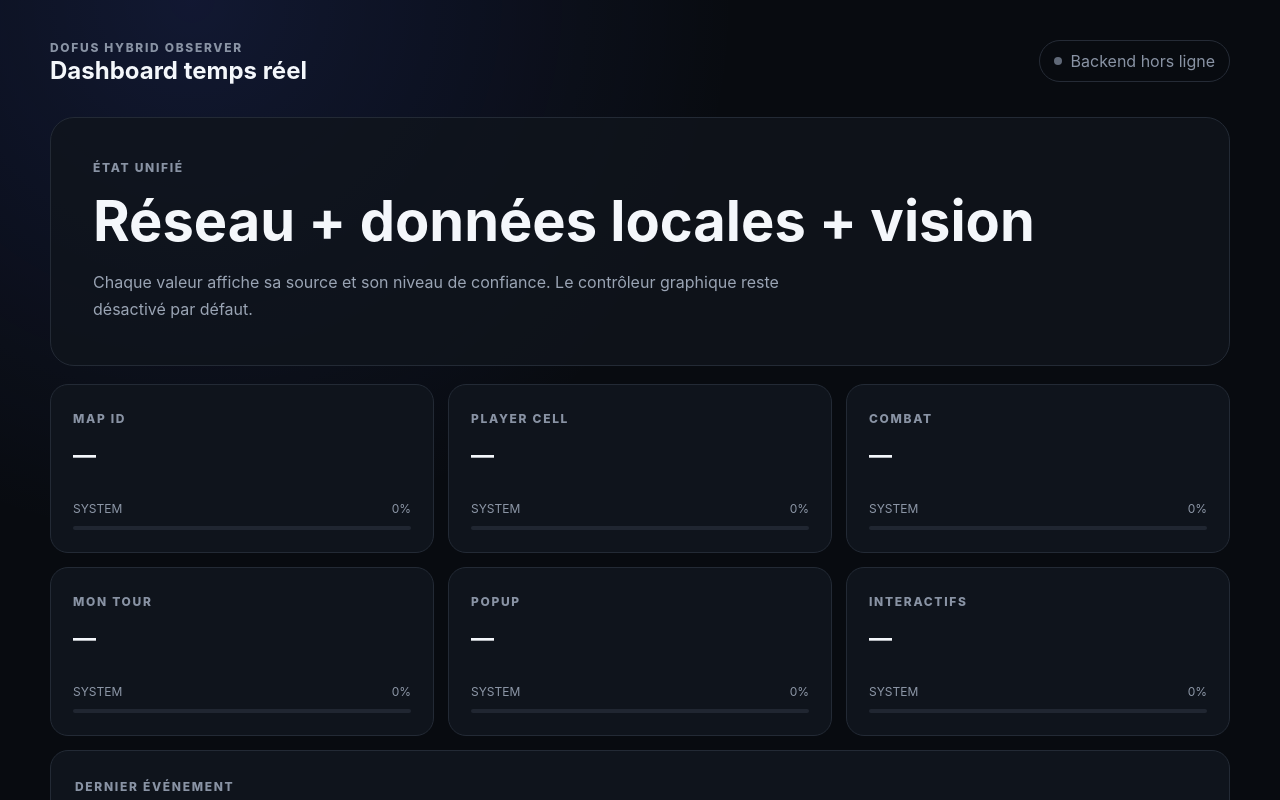
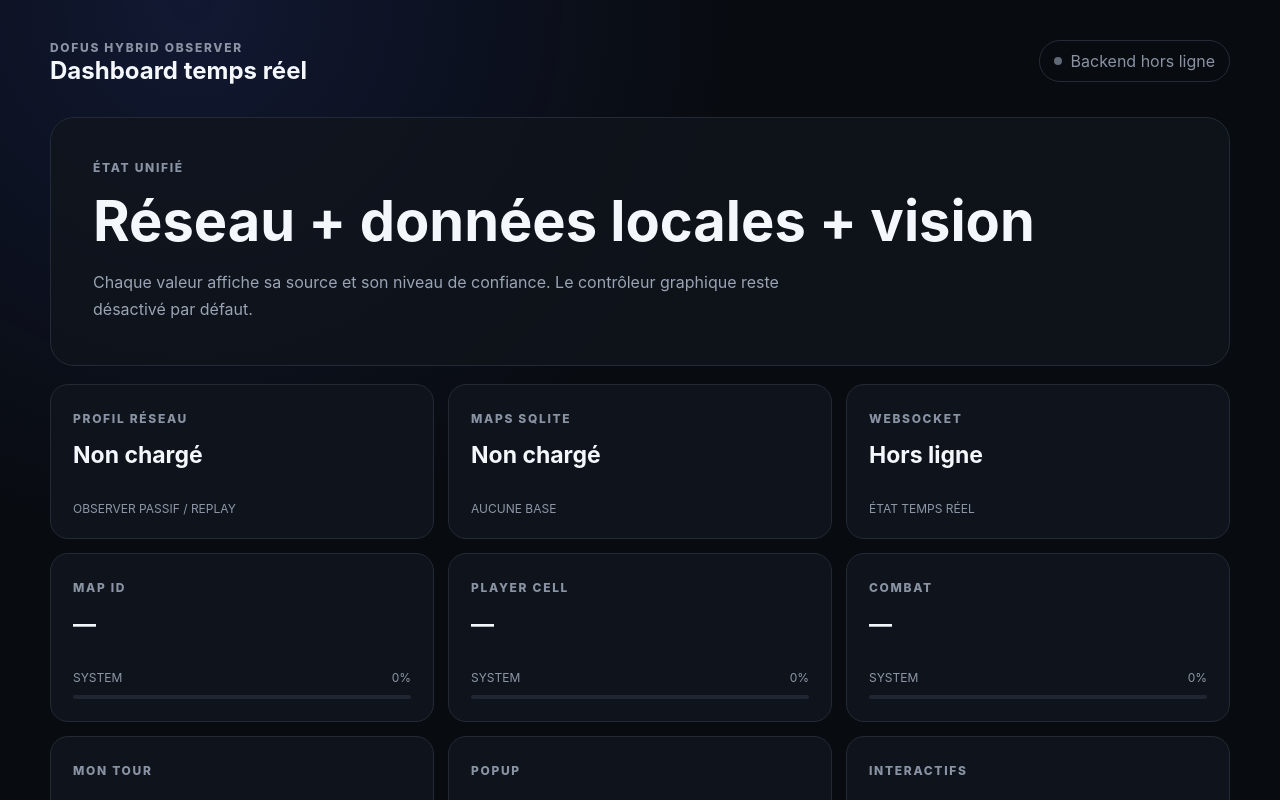
Before and after one commit to Romain76160/Dofus-bot, a Next.js app in the folder frontend/: page / in a window 1280 px wide. Shown: the top 800 px of the page. Built offline with nearby package versions, Linux system fonts and the light colour scheme; no server answers.

Commit message:
Show observer status in dashboard

```diff
--- a/frontend/app/page.tsx
+++ b/frontend/app/page.tsx
@@ -17,6 +17,19 @@ type GameState = {
   popup_visible: StateField;
   interactives: StateField;
   last_event: StateField;
+};
+
+type NetworkStatus = {
+  enabled: boolean;
+  profile_build: string;
+  layouts: Record<string, unknown>;
+};
+
+type GameDataStatus = {
+  path: string;
+  exists: boolean;
+  map_interactions_ready: boolean;
+  map_interactions_columns: string[];
 };
 
 const emptyField: StateField = {
@@ -66,12 +79,38 @@ function FieldCard({
   );
 }
 
+function InfoCard({
+  label,
+  value,
+  detail,
+}: {
+  label: string;
+  value: string;
+  detail: string;
+}) {
+  return (
+    <article className="card">
+      <span className="eyebrow">{label}</span>
+      <strong className="value">{value}</strong>
+      <div className="meta">
+        <span>{detail}</span>
+      </div>
+    </article>
+  );
+}
+
 export default function Home() {
   const [state, setState] = useState<GameState>(initialState);
   const [connected, setConnected] = useState(false);
+  const [network, setNetwork] = useState<NetworkStatus | null>(null);
+  const [gameData, setGameData] = useState<GameDataStatus | null>(null);
 
   const wsUrl = useMemo(
     () => process.env.NEXT_PUBLIC_WS_URL ?? "ws://localhost:8000/ws",
+    [],
+  );
+  const apiUrl = useMemo(
+    () => process.env.NEXT_PUBLIC_API_URL ?? "http://localhost:8000",
     [],
   );
 
@@ -90,6 +129,39 @@ export default function Home() {
 
     return () => ws.close();
   }, [wsUrl]);
+
+  useEffect(() => {
+    let cancelled = false;
+
+    const refreshStatus = async () => {
+      try {
+        const [networkResponse, dataResponse] = await Promise.all([
+          fetch(`${apiUrl}/api/network/status`, { cache: "no-store" }),
+          fetch(`${apiUrl}/api/game-data/status`, { cache: "no-store" }),
+        ]);
+
+        if (!cancelled && networkResponse.ok) {
+          setNetwork(await networkResponse.json());
+        }
+        if (!cancelled && dataResponse.ok) {
+          setGameData(await dataResponse.json());
+        }
+      } catch {
+        if (!cancelled) {
+          setNetwork(null);
+          setGameData(null);
+        }
+      }
+    };
+
+    void refreshStatus();
+    const interval = window.setInterval(refreshStatus, 3000);
+
+    return () => {
+      cancelled = true;
+      window.clearInterval(interval);
+    };
+  }, [apiUrl]);
 
   return (
     <main className="shell">
@@ -116,6 +188,24 @@ export default function Home() {
       </section>
 
       <section className="grid">
+        <InfoCard
+          label="Profil réseau"
+          value={network?.profile_build ?? "Non chargé"}
+          detail={network?.enabled ? "observer activé" : "observer passif / replay"}
+        />
+        <InfoCard
+          label="Maps SQLite"
+          value={gameData?.map_interactions_ready ? "Prêt" : "Non chargé"}
+          detail={gameData?.path ?? "aucune base"}
+        />
+        <InfoCard
+          label="WebSocket"
+          value={connected ? "Connecté" : "Hors ligne"}
+          detail="état temps réel"
+        />
+      </section>
+
+      <section className="grid" style={{ marginTop: 14 }}>
         <FieldCard label="Map ID" field={state.map_id} />
         <FieldCard label="Player cell" field={state.player_cell} />
         <FieldCard label="Combat" field={state.in_fight} />
```
